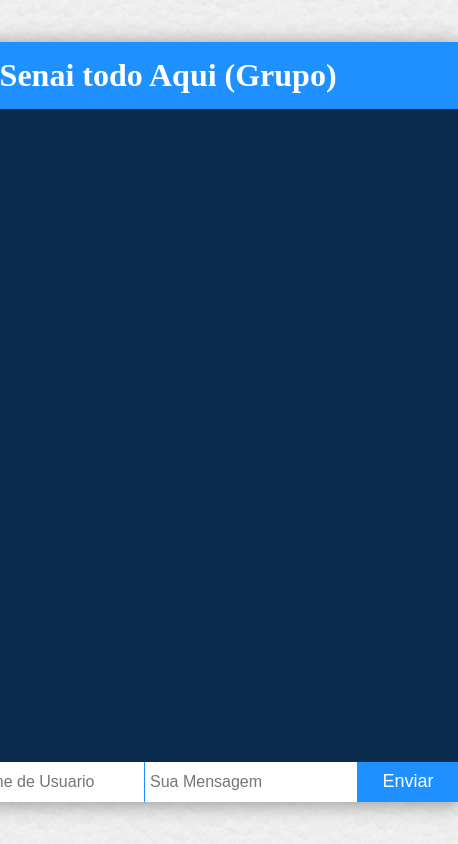
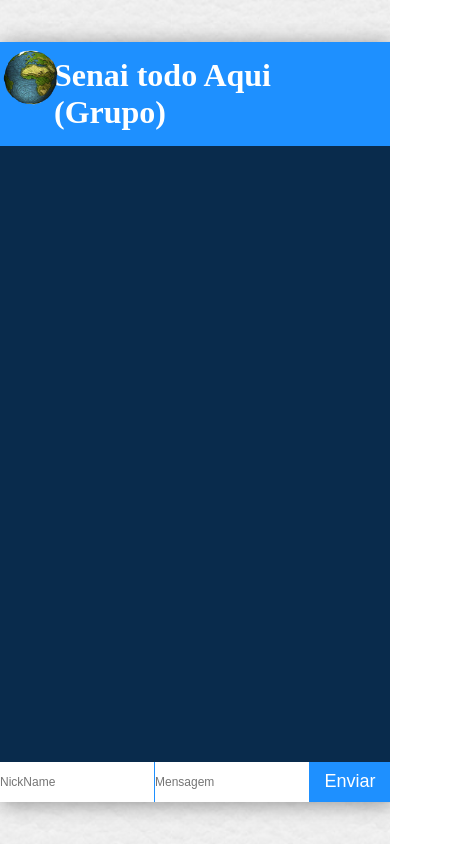
Before and after one commit to Goneleven/ChatFake, a plain HTML site: page public/index.html in a window 390 px wide. Shown: the whole page, 458 px wide, since content can reach past the window. Drawn offline with nearby package versions, Linux system fonts and the light colour scheme; no server answers.

Commit message:
Add files via upload

```diff
--- a/public/index.html
+++ b/public/index.html
@@ -24,8 +24,8 @@
         </div>
         <div class="footer">
             <form>
-                <input id="nome" placeholder="Seu Nome de Usuario">
-                <input id="mensagem" placeholder="Sua Mensagem">
+                <input id="nome" placeholder="NickName">
+                <input id="mensagem" placeholder="Mensagem">
                 <button>Enviar</button>
             </form>
         </div>
--- a/public/style.css
+++ b/public/style.css
@@ -13,7 +13,7 @@
 }
 
 #bodyIndex {
-    background: no-repeat center/cover url(imagens/background.png);
+    background: center/cover url(imagens/background.png);
 
 }
 
@@ -33,7 +33,7 @@
 }
 
 .perfilGrupo img{
-    width: 3.5%;
+    width: 70px;
     position: absolute;
 }
 
@@ -68,7 +68,6 @@
     height: 40px;
     border: none;
     outline: none;
-    padding-left: 5px;
     font-size: 16px;
 }
 
@@ -101,3 +100,40 @@
     margin-top: 2%;
 
 }
+
+@media (max-width: 600px) {
+
+    form input{
+        flex: 1;
+        width: 40px;
+        border: none;
+        outline: none;
+        font-size: 12px;
+    }
+
+    form button{
+        width: 80px;
+        font-size: 18px;
+        border: none;
+        outline: none;
+        background-color: dodgerblue;
+        color: white;
+        cursor: pointer;
+        transition: 0.5s ease-in-out;
+
+    }
+
+    .perfilGrupo img{
+        margin-top: 5px;
+        width: 60px;
+        position: absolute;
+    }
+
+}
+
+@media (max-width: 300px) {
+
+    .perfilGrupo img{
+        visibility: hidden;
+    }
+}
```
